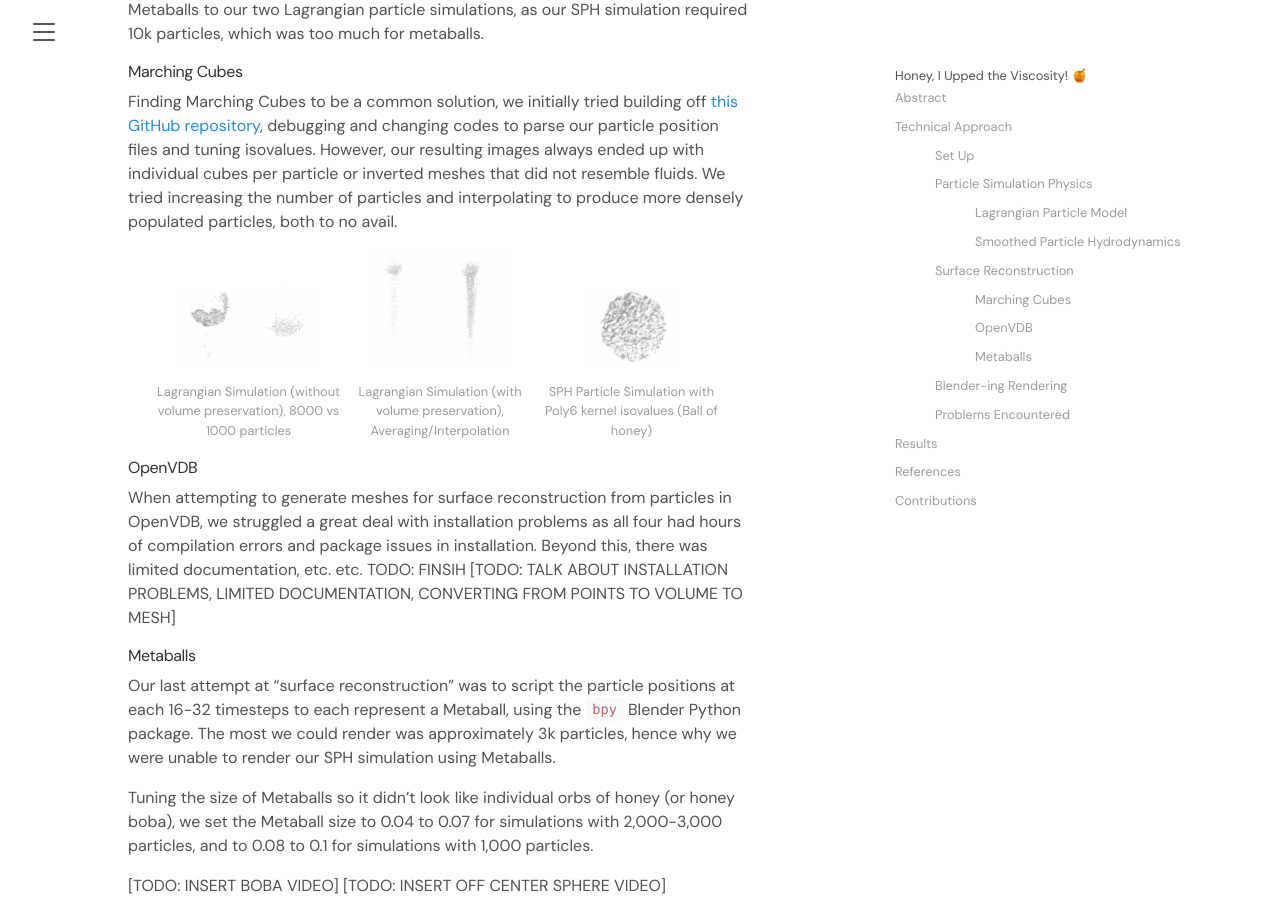
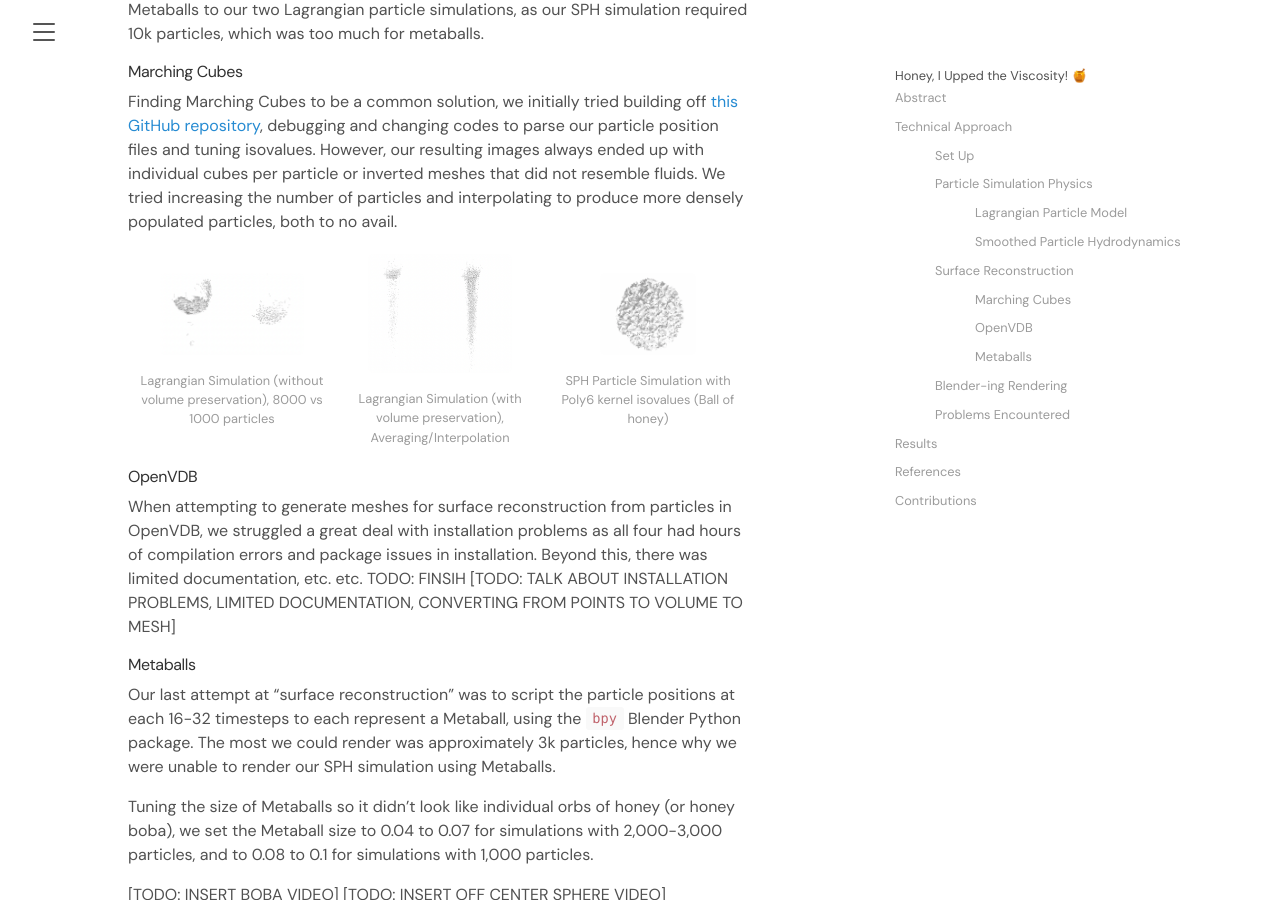
Before and after one commit to ashmchiu/cs184-final-proj-writeup, a Jekyll site: the page built from index.md, in a window 1280 px wide and 900 px high, scrolled down 2341 px. Built offline with Jekyll 4.4.1, drawn with Linux system fonts in a browser that asks for light colours.

Commit message:
fix table

```diff
--- a/index.md
+++ b/index.md
@@ -56,18 +56,27 @@ We explored 3 separate meshing/rendering techniques, and found that metaballs in
 Finding Marching Cubes to be a common solution, we initially tried building off [this GitHub repository](https://github.com/nihaljn/marching-cubes), debugging and changing codes to parse our particle position files and tuning isovalues. However, our resulting images always ended up with individual cubes per particle or inverted meshes that did not resemble fluids. We tried increasing the number of particles and interpolating to produce more densely populated particles, both to no avail.
 
 <div align="center">
-    <div style="display: inline-block; width: 30%;">
+  <table style="width:100%">
+<colgroup>
+      <col width="30%" />
+      <col width="30%" />
+      <col width="30%" />
+  </colgroup>
+    <tr>
+        <td align="center">
         <img src="../assets/index/8000 vs 1000.png" width="75%" />
         <figcaption>Lagrangian Simulation (without volume preservation), 8000 vs 1000 particles</figcaption>
-    </div>
-    <div style="display: inline-block; width: 30%;">
+        </td>
+        <td align="center">
         <img src="../assets/index/interpolation.png" width="75%" />
         <figcaption>Lagrangian Simulation (with volume preservation), Averaging/Interpolation</figcaption>
-    </div>
-    <div style="display: inline-block; width: 30%;">
+        </td>
+        <td align="center">
         <img src="../assets/index/sph.png" width="50%" />
         <figcaption>SPH Particle Simulation with Poly6 kernel isovalues (Ball of honey) </figcaption>
-    </div>
+        </td>
+    </tr>
+    </table>
 </div>
 
 
```
